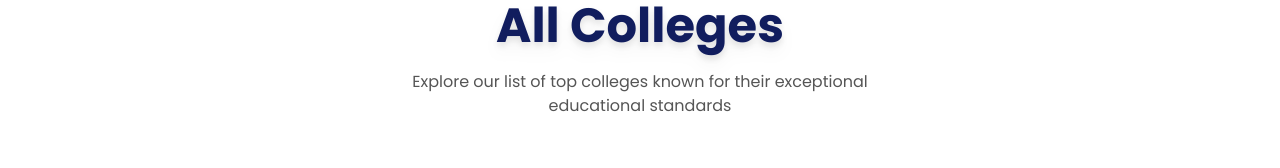
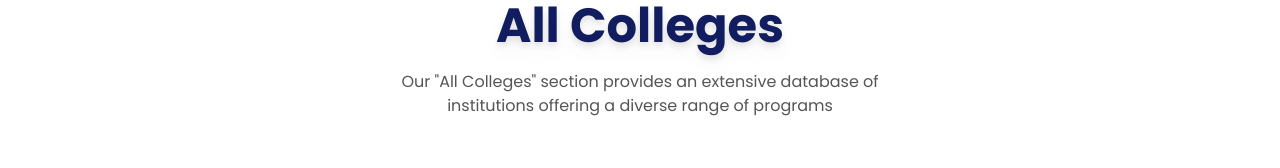
Before and after one commit to foridislam332/Campus_Connect_Client, a React (Vite) app: page /colleges in a window 1280 px wide. Shown: the part 354-522 px from the top of the page. Built offline with nearby package versions, Linux system fonts and the light colour scheme; no server answers.

Commit message:
content update

```diff
--- a/src/pages/Admission.jsx
+++ b/src/pages/Admission.jsx
@@ -11,7 +11,7 @@ const Admission = () => {
             <div className="container py-20">
                 <div className="text-center max-w-lg mx-auto mb-14">
                     <h1 className="text-navy text-5xl font-bold mb-5 drop-shadow-lg">Admission</h1>
-                    <p className="text-gray">Explore our list of top colleges known for their exceptional educational standards</p>
+                    <p className="text-gray">Our Admission section offers a comprehensive guide to the application process for colleges and universities.</p>
                 </div>
 
                 <div className="grid grid-cols-1 lg:grid-cols-2 gap-6">
--- a/src/pages/AdmissionForm.jsx
+++ b/src/pages/AdmissionForm.jsx
@@ -55,7 +55,7 @@ const AdmissionForm = () => {
 
                         <div className='w-full'>
                             <label className='text-gray' htmlFor="candidateEmail">Candidate Email:</label>
-                            <input type='email' id='candidateEmail' defaultValue={user?.email} {...register("candidateEmail", { required: true })} className='w-full border border-green py-2 px-3 rounded-md outline-none' />
+                            <input type='email' id='candidateEmail' value={user?.email} {...register("candidateEmail", { required: true })} className='w-full border border-green py-2 px-3 rounded-md outline-none' />
                             {errors.candidateEmail && <span className='text-red'>This field is required</span>}
                         </div>
 
--- a/src/pages/Colleges.jsx
+++ b/src/pages/Colleges.jsx
@@ -11,7 +11,7 @@ const Colleges = () => {
             <div className="container py-20">
                 <div className="text-center max-w-lg mx-auto mb-14">
                     <h1 className="text-navy text-5xl font-bold mb-5 drop-shadow-lg">All Colleges</h1>
-                    <p className="text-gray">Explore our list of top colleges known for their exceptional educational standards</p>
+                    <p className="text-gray">Our "All Colleges" section provides an extensive database of institutions offering a diverse range of programs</p>
                 </div>
 
                 <div className="grid grid-cols-1 md:grid-cols-3 gap-6">
--- a/src/pages/MyCollege.jsx
+++ b/src/pages/MyCollege.jsx
@@ -11,7 +11,7 @@ const MyCollege = () => {
             <div className="container py-20">
                 <div className="text-center max-w-lg mx-auto mb-14">
                     <h1 className="text-navy text-5xl font-bold mb-5 drop-shadow-lg">My College</h1>
-                    <p className="text-gray">Explore our list of top colleges known for their exceptional educational standards</p>
+                    <p className="text-gray">Welcome to "My College," your gateway to an extraordinary academic journey.</p>
                 </div>
 
                 <div className="grid grid-cols-1 gap-6">
--- a/src/sections/Reviews.jsx
+++ b/src/sections/Reviews.jsx
@@ -24,7 +24,7 @@ const Reviews = () => {
             <div className="container">
                 <div className="text-center max-w-lg mx-auto mb-14">
                     <h1 className="text-navy text-5xl font-bold mb-5 drop-shadow-lg">Reviews</h1>
-                    <p className="text-gray">Welcome to our Colleges Gallery, a curated collection of diverse educational institutions from around the world</p>
+                    <p className="text-gray">Explore what students are saying about our colleges. Read genuine reviews and testimonials from current.</p>
                 </div>
 
                 <Swiper
```
